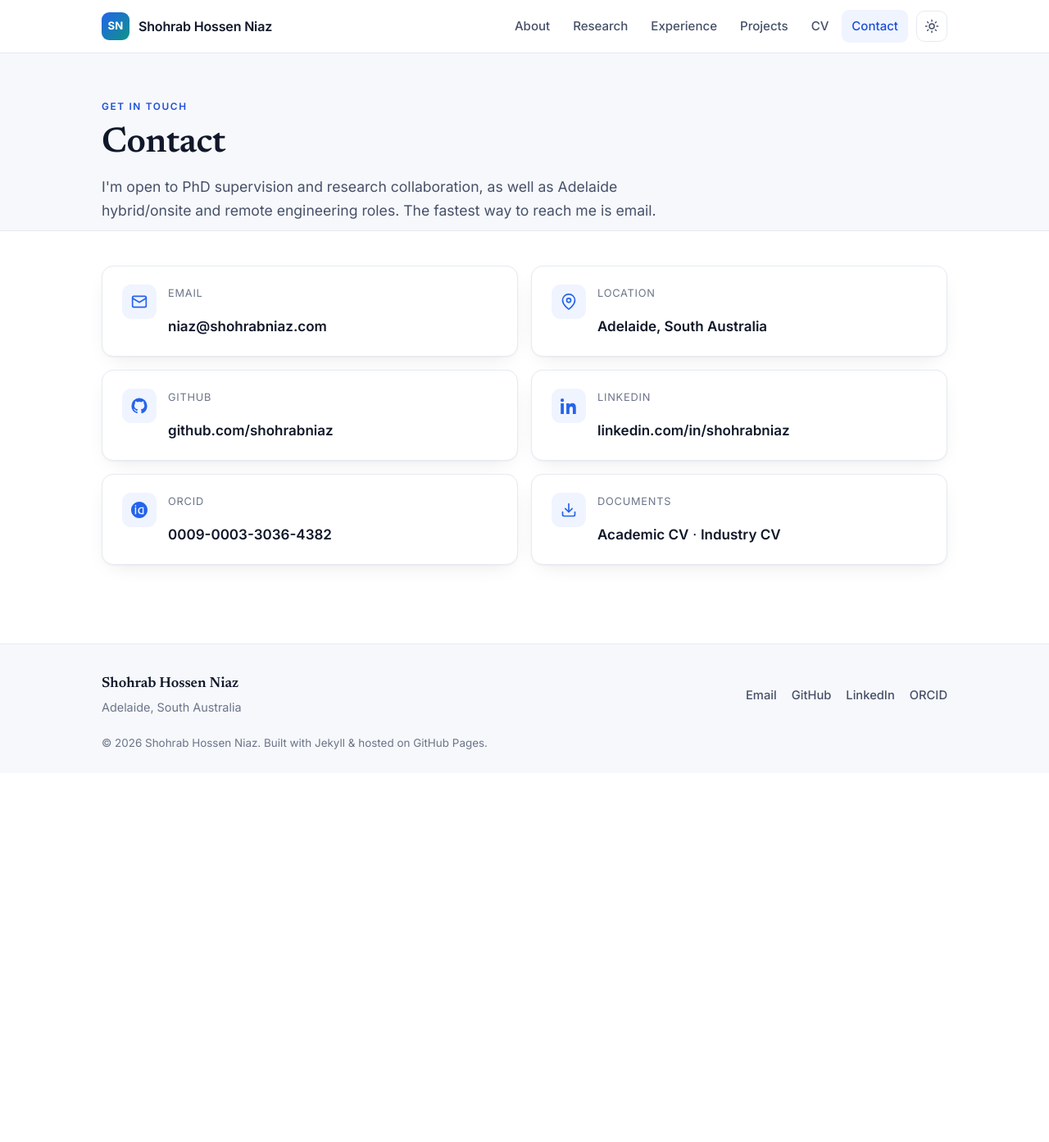
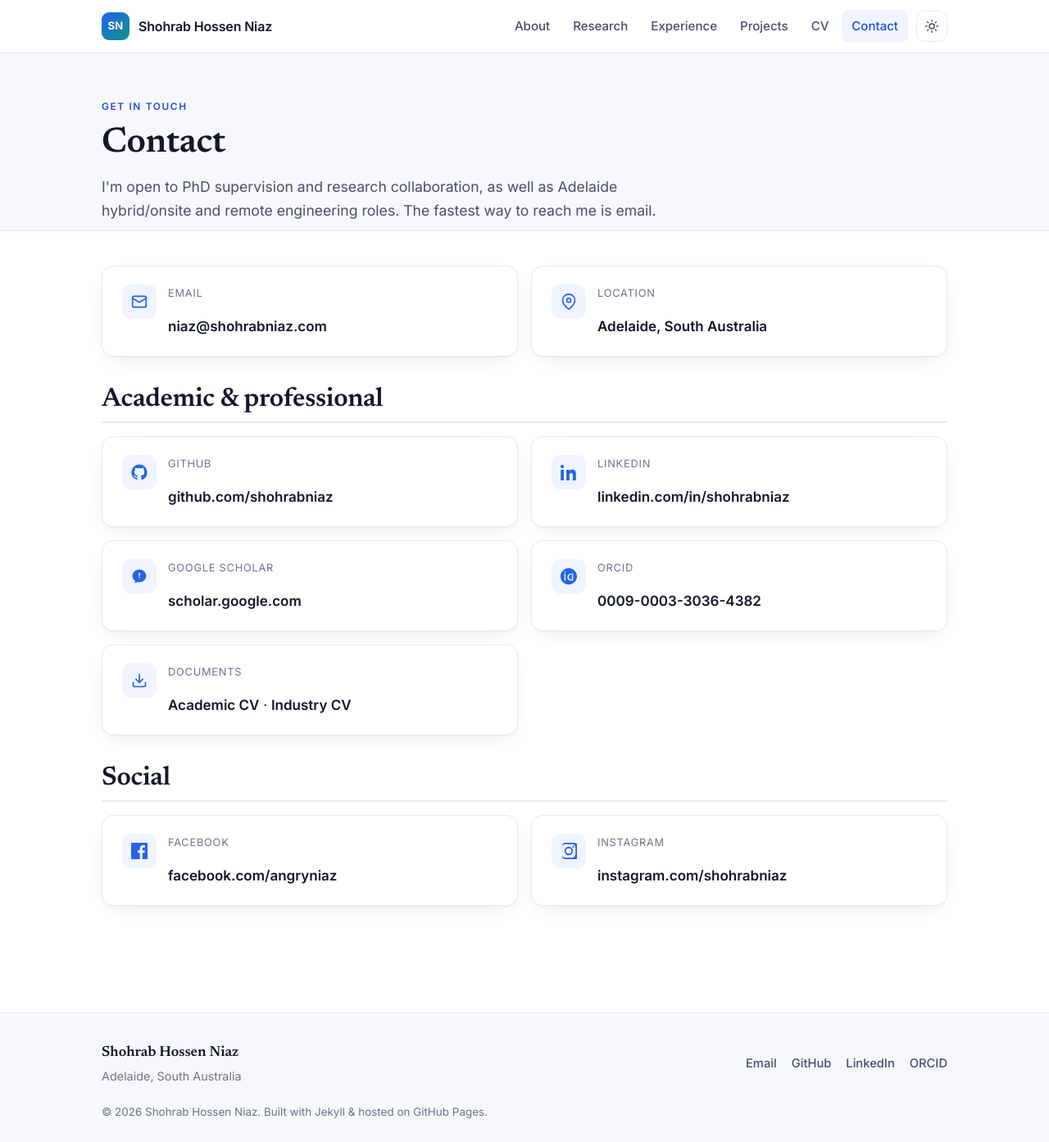
Before and after one commit to shohrabniaz/shohrabniaz.com, a Jekyll site: the page built from contact.html, in a window 1280 px wide and 1393 px high. Shown: the whole window at 82% size. Built offline with Jekyll 4.4.1, drawn with Linux system fonts in a browser that asks for light colours; part of the change alters nothing that is shown.

Commit message:
Add Person JSON-LD, rel=me links, and dedupe canonical (#8)
- Remove duplicate canonical from head (keep jekyll-seo-tag only)
- Add rich schema.org Person JSON-LD with verified sameAs profiles
- Add six rel=me head links for social/academic identity
- Configure social.name/links in _config.yml for jekyll-seo-tag
- Expand Contact with academic/professional + social profile groups

Co-authored-by: Cursor Agent <cursoragent@cursor.com>
Co-authored-by: Shohrab Hossen Niaz <shohrabniaz@users.noreply.github.com>

```diff
--- a/_config.yml
+++ b/_config.yml
@@ -23,6 +23,16 @@ github_username: "shohrabniaz"
 linkedin_username: "shohrabniaz"
 orcid_id: "0009-0003-3036-4382"
 
+# Verified public profiles (rel=me + Contact page + Person sameAs)
+profiles:
+  github: "https://github.com/shohrabniaz"
+  linkedin: "https://www.linkedin.com/in/shohrabniaz/"
+  scholar: "https://scholar.google.com/citations?user=V3Vwc2EAAAAJ"
+  orcid: "https://orcid.org/0009-0003-3036-4382"
+  facebook: "https://www.facebook.com/angryniaz/"
+  instagram: "https://www.instagram.com/shohrabniaz/"
+  github_pages: "https://shohrabniaz.github.io/"
+
 # CV downloads
 academic_cv: "assets/pdf/Shohrab-Hossen-Niaz_Academic-CV.pdf"
 industry_cv: "assets/pdf/Shohrab-Hossen-Niaz_Industry-CV.pdf"
@@ -31,6 +41,18 @@ industry_cv: "assets/pdf/Shohrab-Hossen-Niaz_Industry-CV.pdf"
 image: "/assets/img/og-image.png"
 twitter:
   card: summary_large_image
+
+# Used by jekyll-seo-tag (author / sameAs consistency with Person schema)
+social:
+  name: "Shohrab Hossen Niaz"
+  links:
+    - "https://github.com/shohrabniaz"
+    - "https://www.linkedin.com/in/shohrabniaz/"
+    - "https://scholar.google.com/citations?user=V3Vwc2EAAAAJ"
+    - "https://orcid.org/0009-0003-3036-4382"
+    - "https://www.facebook.com/angryniaz/"
+    - "https://www.instagram.com/shohrabniaz/"
+    - "https://shohrabniaz.github.io/"
 
 # Apply the social preview image to every page (jekyll-seo-tag reads page.image).
 defaults:
--- a/_includes/head.html
+++ b/_includes/head.html
@@ -16,9 +16,60 @@
     })();
   </script>
 
+  {%- comment -%} Canonical comes from jekyll-seo-tag — do not add a second one. {%- endcomment -%}
   {%- seo -%}
 
-  <link rel="canonical" href="{{ page.url | replace:'index.html','' | absolute_url }}">
+  {%- comment -%} Verified identity links for search / IndieWeb (rel=me). {%- endcomment -%}
+  <link rel="me" href="{{ site.profiles.github }}">
+  <link rel="me" href="{{ site.profiles.linkedin }}">
+  <link rel="me" href="{{ site.profiles.scholar }}">
+  <link rel="me" href="{{ site.profiles.orcid }}">
+  <link rel="me" href="{{ site.profiles.facebook }}">
+  <link rel="me" href="{{ site.profiles.instagram }}">
+
+  <script type="application/ld+json">
+  {
+    "@context": "https://schema.org",
+    "@type": "Person",
+    "@id": "https://www.shohrabniaz.com/#person",
+    "name": "Shohrab Hossen Niaz",
+    "alternateName": ["Shohrab Niaz", "Niaz", "Shohrab H. Niaz"],
+    "url": "https://www.shohrabniaz.com/",
+    "image": "https://www.shohrabniaz.com/assets/img/profile.jpg",
+    "email": "mailto:niaz@shohrabniaz.com",
+    "jobTitle": "Cyber Security Researcher & Senior DevOps / Platform Engineer",
+    "affiliation": {
+      "@type": "CollegeOrUniversity",
+      "name": "University of the Sunshine Coast"
+    },
+    "address": {
+      "@type": "PostalAddress",
+      "addressLocality": "Adelaide",
+      "addressRegion": "SA",
+      "addressCountry": "AU"
+    },
+    "knowsAbout": [
+      "Cyber Security",
+      "Cloud Security",
+      "Infrastructure as Code",
+      "DevOps",
+      "Kubernetes",
+      "AWS",
+      "Microsoft Azure",
+      "Digital Forensics"
+    ],
+    "sameAs": [
+      "https://github.com/shohrabniaz",
+      "https://www.linkedin.com/in/shohrabniaz/",
+      "https://scholar.google.com/citations?user=V3Vwc2EAAAAJ",
+      "https://orcid.org/0009-0003-3036-4382",
+      "https://www.facebook.com/angryniaz/",
+      "https://www.instagram.com/shohrabniaz/",
+      "https://shohrabniaz.github.io/"
+    ]
+  }
+  </script>
+
   <link rel="alternate" type="application/atom+xml" title="{{ site.title }}" href="{{ '/feed.xml' | relative_url }}">
   <link rel="icon" type="image/svg+xml" href="{{ '/assets/img/favicon.svg' | relative_url }}">
   <link rel="preconnect" href="https://fonts.googleapis.com">
--- a/contact.html
+++ b/contact.html
@@ -16,26 +16,49 @@ lead: "I'm open to PhD supervision and research collaboration, as well as Adelai
     <div class="ico"><svg viewBox="0 0 24 24" fill="none" stroke="currentColor" stroke-width="2" stroke-linecap="round" stroke-linejoin="round"><path d="M21 10c0 7-9 13-9 13s-9-6-9-13a9 9 0 0 1 18 0z"></path><circle cx="12" cy="10" r="3"></circle></svg></div>
     <div><p class="lbl">Location</p><span class="val">{{ site.location }}</span></div>
   </div>
+</div>
 
+<section class="cv-section" style="margin-top:34px;">
+  <h2>Academic &amp; professional</h2>
+  <div class="contact-grid">
     <div class="card contact-card">
       <div class="ico"><svg viewBox="0 0 24 24" fill="currentColor"><path d="M12 .5A11.5 11.5 0 0 0 .5 12a11.5 11.5 0 0 0 7.86 10.94c.58.1.79-.25.79-.56v-2c-3.2.7-3.88-1.37-3.88-1.37-.53-1.34-1.3-1.7-1.3-1.7-1.06-.72.08-.71.08-.71 1.17.08 1.79 1.2 1.79 1.2 1.04 1.79 2.73 1.27 3.4.97.1-.76.4-1.27.73-1.56-2.55-.29-5.24-1.28-5.24-5.7 0-1.26.45-2.29 1.19-3.1-.12-.29-.52-1.46.11-3.05 0 0 .97-.31 3.18 1.18a11 11 0 0 1 5.8 0c2.2-1.49 3.17-1.18 3.17-1.18.63 1.59.23 2.76.11 3.05.74.81 1.19 1.84 1.19 3.1 0 4.43-2.7 5.4-5.26 5.69.41.36.78 1.06.78 2.14v3.17c0 .31.21.67.8.56A11.5 11.5 0 0 0 23.5 12 11.5 11.5 0 0 0 12 .5z"></path></svg></div>
-    <div><p class="lbl">GitHub</p><a href="https://github.com/{{ site.github_username }}" target="_blank" rel="me noopener">github.com/{{ site.github_username }}</a></div>
+      <div><p class="lbl">GitHub</p><a href="{{ site.profiles.github }}" target="_blank" rel="me noopener noreferrer">github.com/{{ site.github_username }}</a></div>
     </div>
 
     <div class="card contact-card">
       <div class="ico"><svg viewBox="0 0 24 24" fill="currentColor"><path d="M4.98 3.5A2.5 2.5 0 1 1 0 3.5a2.5 2.5 0 0 1 4.98 0zM.25 8.25h4.5V24h-4.5zM8.5 8.25h4.3v2.15h.06c.6-1.13 2.06-2.32 4.24-2.32 4.54 0 5.38 2.99 5.38 6.87V24h-4.5v-6.98c0-1.66-.03-3.8-2.32-3.8-2.32 0-2.67 1.81-2.67 3.68V24H8.5z"></path></svg></div>
-    <div><p class="lbl">LinkedIn</p><a href="https://www.linkedin.com/in/{{ site.linkedin_username }}" target="_blank" rel="me noopener">linkedin.com/in/{{ site.linkedin_username }}</a></div>
+      <div><p class="lbl">LinkedIn</p><a href="{{ site.profiles.linkedin }}" target="_blank" rel="me noopener noreferrer">linkedin.com/in/{{ site.linkedin_username }}</a></div>
     </div>
 
-  {%- if site.orcid_id -%}
+    <div class="card contact-card">
+      <div class="ico"><svg viewBox="0 0 24 24" fill="currentColor"><path d="M12 2C6.48 2 2 6.16 2 11.26c0 2.9 1.42 5.49 3.64 7.2v3.54l3.33-1.83c.96.27 1.97.41 3.03.41 5.52 0 10-4.16 10-9.32S17.52 2 12 2zm.98 12.53h-1.96v-1.96h1.96v1.96zm0-3.27h-1.96V6.84h1.96v4.42z"></path></svg></div>
+      <div><p class="lbl">Google Scholar</p><a href="{{ site.profiles.scholar }}" target="_blank" rel="me noopener noreferrer">scholar.google.com</a></div>
+    </div>
+
     <div class="card contact-card">
       <div class="ico"><svg viewBox="0 0 24 24" fill="currentColor"><path d="M12 0C5.37 0 0 5.37 0 12s5.37 12 12 12 12-5.37 12-12S18.63 0 12 0zM7.37 18.16H5.62V8.1h1.75v10.06zM6.5 6.86a1.02 1.02 0 1 1 0-2.04 1.02 1.02 0 0 1 0 2.04zm11.9 11.3h-3.63c-3.37 0-4.72-2.5-4.72-5.03 0-2.9 1.86-5.03 4.9-5.03h3.45v1.6h-3.4c-2.09 0-2.97 1.38-2.97 3.43 0 2.23 1.42 3.43 3.03 3.43h1.6V9.9h1.75v8.26z"></path></svg></div>
-    <div><p class="lbl">ORCID</p><a href="https://orcid.org/{{ site.orcid_id }}" target="_blank" rel="me noopener">{{ site.orcid_id }}</a></div>
+      <div><p class="lbl">ORCID</p><a href="{{ site.profiles.orcid }}" target="_blank" rel="me noopener noreferrer">{{ site.orcid_id }}</a></div>
     </div>
-  {%- endif -%}
 
     <div class="card contact-card">
       <div class="ico"><svg viewBox="0 0 24 24" fill="none" stroke="currentColor" stroke-width="2" stroke-linecap="round" stroke-linejoin="round"><path d="M21 15v4a2 2 0 0 1-2 2H5a2 2 0 0 1-2-2v-4"></path><path d="M7 10l5 5 5-5"></path><path d="M12 15V3"></path></svg></div>
       <div><p class="lbl">Documents</p><a href="{{ site.academic_cv | relative_url }}">Academic CV</a> &middot; <a href="{{ site.industry_cv | relative_url }}">Industry CV</a></div>
     </div>
   </div>
+</section>
+
+<section class="cv-section">
+  <h2>Social</h2>
+  <div class="contact-grid">
+    <div class="card contact-card">
+      <div class="ico"><svg viewBox="0 0 24 24" fill="currentColor"><path d="M22.675 0H1.325C.593 0 0 .593 0 1.326v21.348C0 23.407.593 24 1.325 24h11.495v-9.294H9.691V11.01h3.129V8.409c0-3.1 1.894-4.788 4.66-4.788 1.325 0 2.464.099 2.796.143v3.24h-1.918c-1.504 0-1.795.715-1.795 1.763V11.01h3.587l-.467 3.696h-3.12V24h6.116C23.407 24 24 23.407 24 22.674V1.326C24 .593 23.407 0 22.675 0z"></path></svg></div>
+      <div><p class="lbl">Facebook</p><a href="{{ site.profiles.facebook }}" target="_blank" rel="me noopener noreferrer">facebook.com/angryniaz</a></div>
+    </div>
+
+    <div class="card contact-card">
+      <div class="ico"><svg viewBox="0 0 24 24" fill="currentColor"><path d="M12 2.163c3.204 0 3.584.012 4.85.07 1.366.062 2.633.35 3.608 1.325.975.975 1.263 2.242 1.325 3.608.058 1.266.07 1.646.07 4.85s-.012 3.584-.07 4.85c-.062 1.366-.35 2.633-1.325 3.608-.975.975-2.242 1.263-3.608 1.325-1.266.058-1.646.07-4.85.07s-3.584-.012-4.85-.07c-1.366-.062-2.633-.35-3.608-1.325-.975-.975-1.263-2.242-1.325-3.608C2.175 15.747 2.163 15.367 2.163 12s.012-3.584.07-4.85c.062-1.366.35-2.633 1.325-3.608C4.533 2.583 5.8 2.295 7.166 2.233 8.432 2.175 8.812 2.163 12 2.163zm0-2.163C8.741 0 8.332.014 7.052.072 5.771.13 4.668.412 3.678 1.402 2.688 2.392 2.406 3.495 2.348 4.776 2.29 6.056 2.276 6.465 2.276 12s.014 5.944.072 7.224c.058 1.281.34 2.384 1.33 3.374.99.99 2.093 1.272 3.374 1.33 1.28.058 1.689.072 7.224.072s5.944-.014 7.224-.072c1.281-.058 2.384-.34 3.374-1.33.99-.99 1.272-2.093 1.33-3.374.058-1.28.072-1.689.072-7.224s-.014-5.944-.072-7.224c-.058-1.281-.34-2.384-1.33-3.374C21.608.412 20.505.13 19.224.072 17.944.014 17.535 0 12 0zm0 5.838a6.162 6.162 0 1 0 0 12.324 6.162 6.162 0 0 0 0-12.324zM12 16a4 4 0 1 1 0-8 4 4 0 0 1 0 8zm6.406-11.845a1.44 1.44 0 1 0 0 2.88 1.44 1.44 0 0 0 0-2.88z"></path></svg></div>
+      <div><p class="lbl">Instagram</p><a href="{{ site.profiles.instagram }}" target="_blank" rel="me noopener noreferrer">instagram.com/{{ site.github_username }}</a></div>
+    </div>
+  </div>
+</section>
```
Lines whose indentation alone changed are shown as unchanged.
